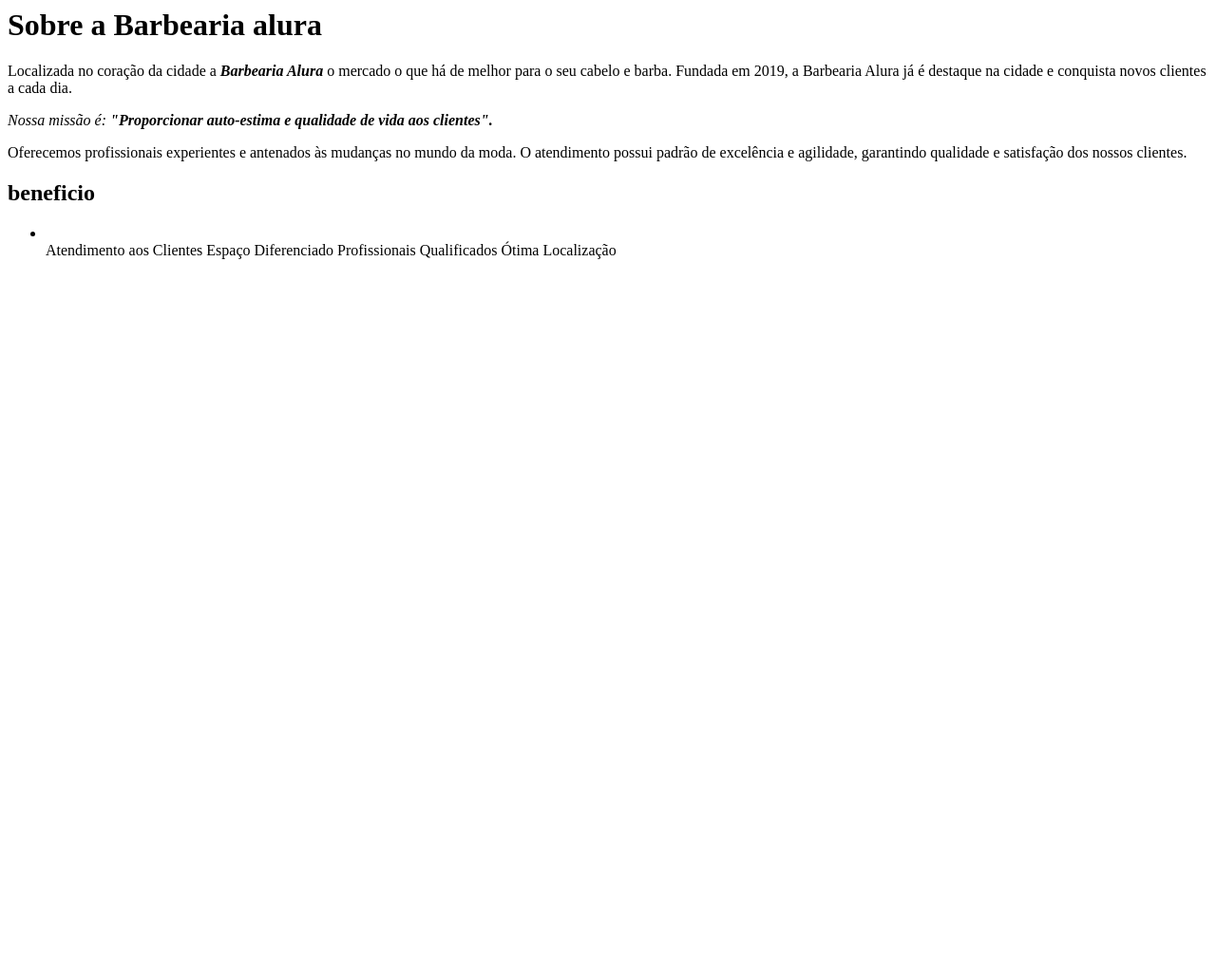
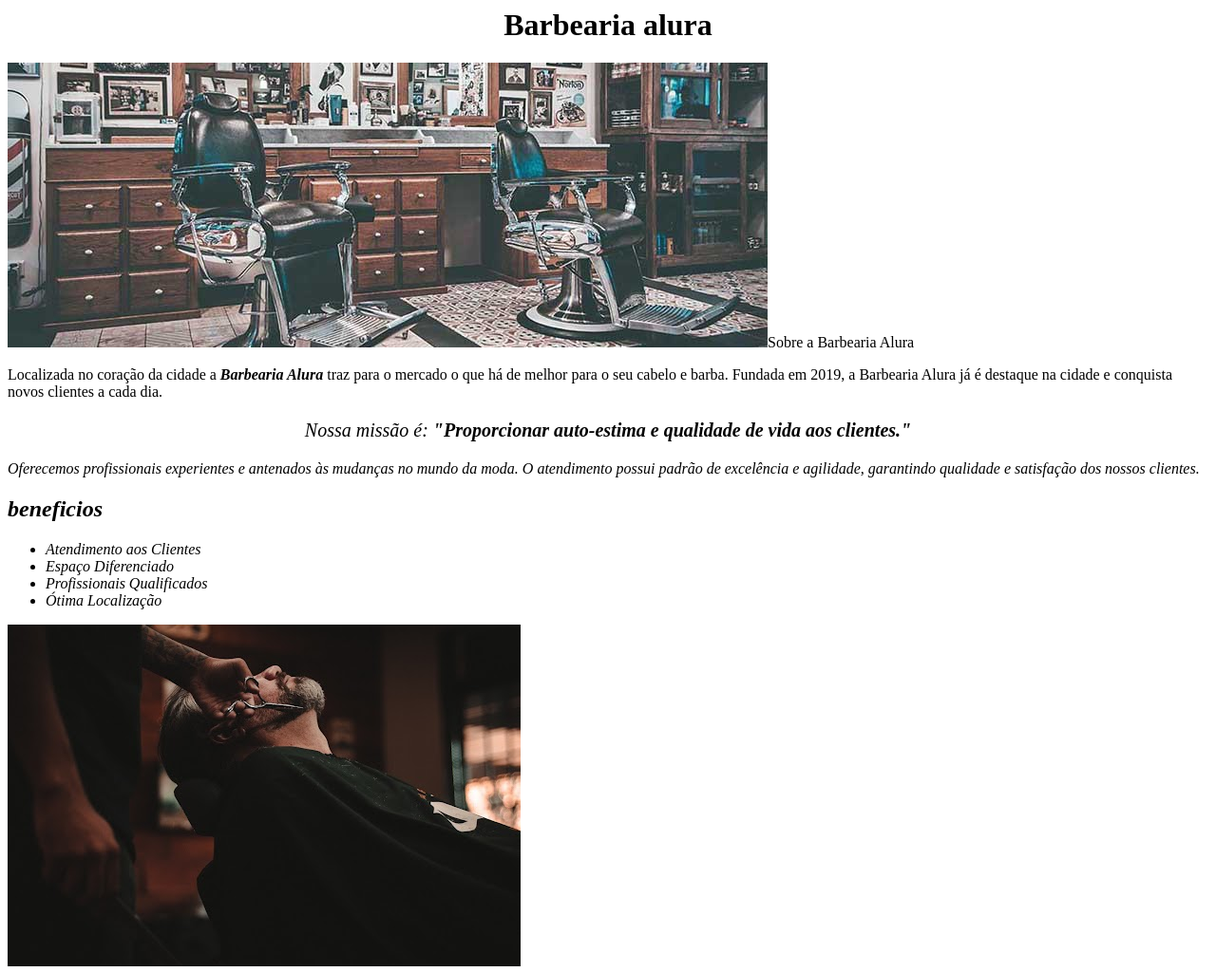
Before and after one commit to gordinho155157/1Ano-E-Murilo, a plain HTML site: page index.html in a window 1280 px wide. Shown: the whole page at 95% size. Before the commit the page ends 800 px from the top, so only its background shows below. Drawn offline with Linux system fonts and the light colour scheme.

Commit message:
Add files via upload
aaaa

```diff
--- a/index.html
+++ b/index.html
@@ -6,31 +6,39 @@
     <title>Barbearia Alura h1</h1></title>
 </head>
 <body>
-  <h1>Sobre a Barbearia alura</h1>
+  <h1 style="text-align: center;">Barbearia alura</h1>
 
-<p>Localizada no coração da cidade a<em><strong> Barbearia Alura</strong></em> o mercado o que há de melhor para o seu cabelo e barba. Fundada em 2019,
+  <style>
+    p
+    </style>
+</body>
+<img src="banner.jpg"
+
+
+<h1 style="text-align: center;">Sobre a Barbearia Alura</h1>
+
+<p>Localizada no coração da cidade a<em><strong> Barbearia Alura</strong></em> traz para o mercado o que há de melhor para o seu cabelo e barba. Fundada em 2019,
      a Barbearia Alura já é destaque na cidade e conquista novos clientes a cada dia.</p>
 
 
 
-<p><em> Nossa missão é:<strong> "Proporcionar auto-estima e qualidade de vida aos clientes".</strong></em></p>
+<p style="font-size: 20px; text-align: center"><em> Nossa missão é:<strong> "Proporcionar auto-estima e qualidade de vida aos clientes."</strong> </em</p>
 
 
 <p>Oferecemos profissionais experientes e antenados às mudanças no mundo da moda. O atendimento possui padrão de excelência e
     agilidade, garantindo qualidade e
  satisfação dos nossos clientes.</p>
-<h2>beneficio</h2>
+<h2>beneficios</h2>
 
 <ul>
- <li></li>   Atendimento aos Clientes
- Espaço Diferenciado
- Profissionais Qualificados
- Ótima Localização
+ <li>Atendimento aos Clientes</li>
+ <li>Espaço Diferenciado</li>
+ <li>Profissionais Qualificados</li>
+ <li>Ótima Localização</li>
 
 
 
 </ul>
-
-
+<img src="beneficios.jpg"
 </body>
 <html>
```
Also changed, not shown: banner.jpg (added), beneficios.jpg (added).
